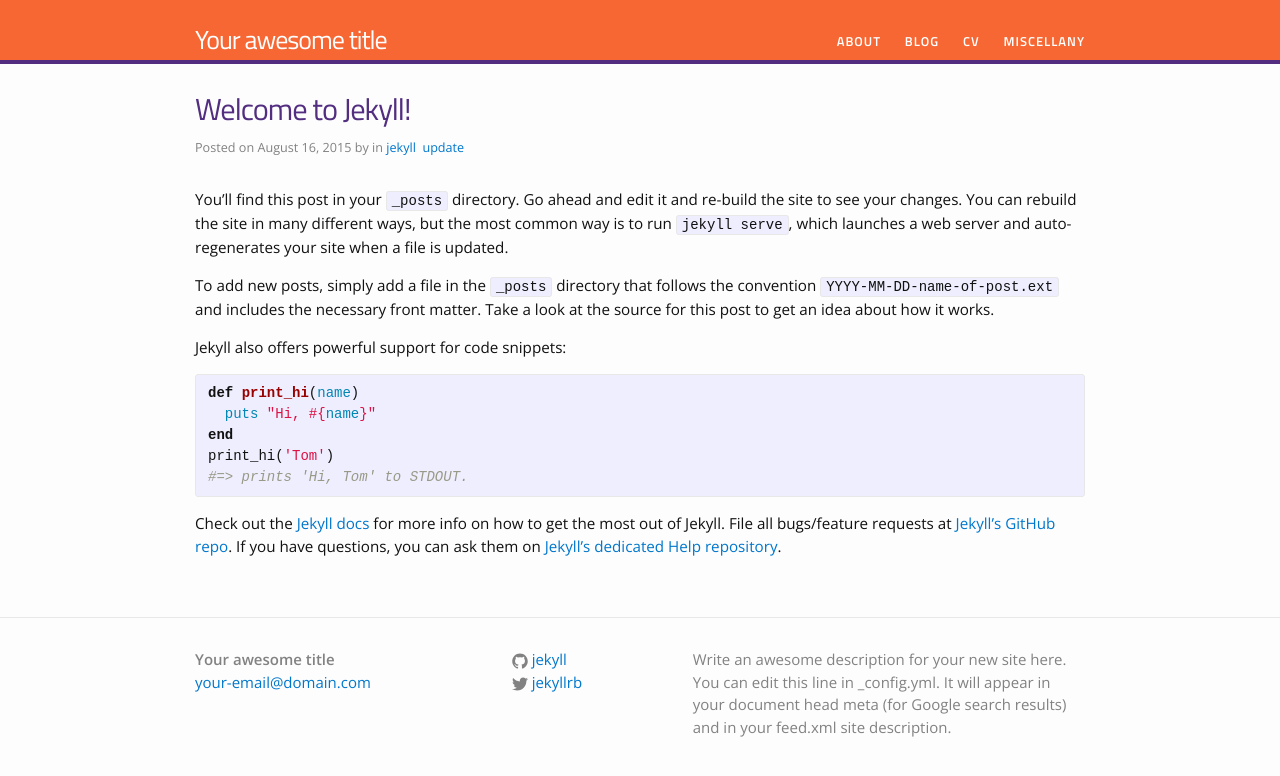
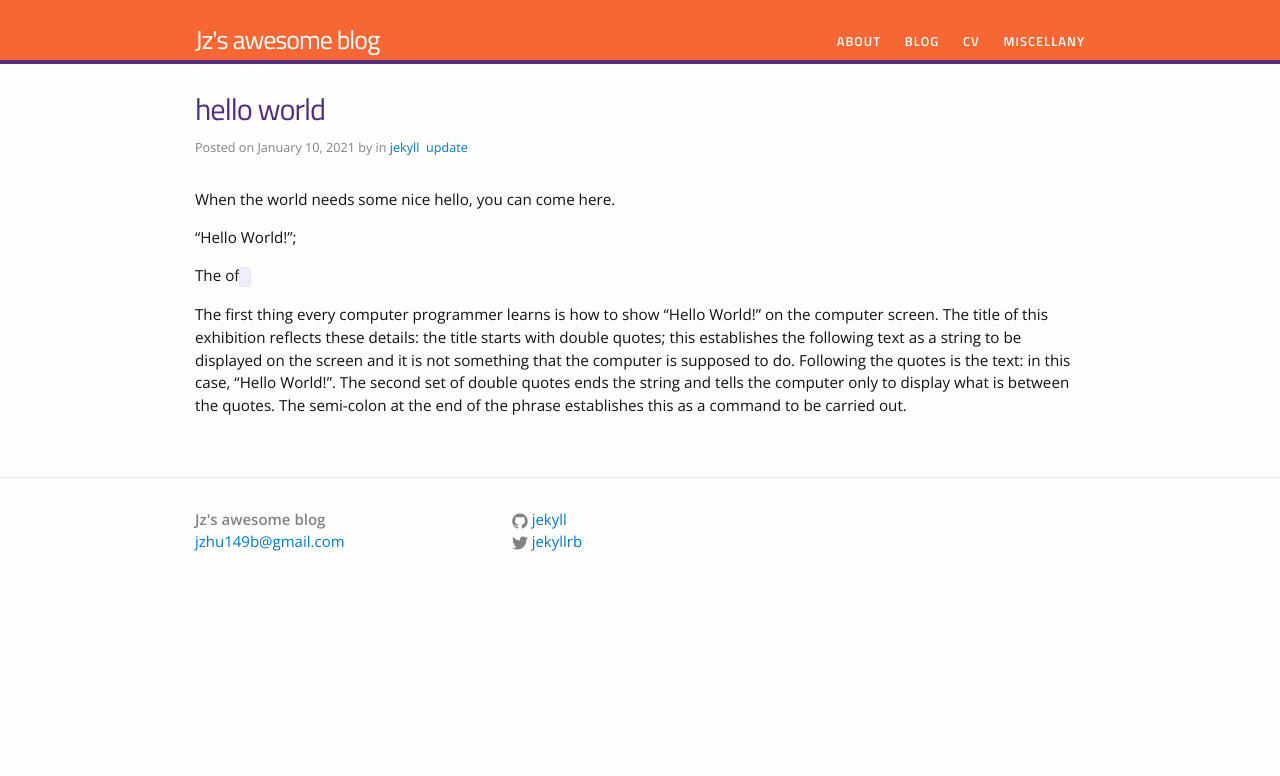
Before and after one commit to Zjtep/Zjtep.github.io, a Jekyll site: the page built from _posts/2015-08-16-welcome-to-jekyll.markdown, in a window 1280 px wide. Shown: the top 776 px of the page. Built offline with Jekyll 4.4.1, drawn with Linux system fonts in a browser that asks for light colours.

Commit message:
updated aabout page

```diff
--- a/_config.yml
+++ b/_config.yml
@@ -1,10 +1,7 @@
 # Site settings
-title: Your awesome title
-email: your-email@domain.com
+title: Jz's awesome blog
+email: jzhu149b@gmail.com
 description: > # this means to ignore newlines until "baseurl:"
-  Write an awesome description for your new site here. You can edit this
-  line in _config.yml. It will appear in your document head meta (for
-  Google search results) and in your feed.xml site description.
 baseurl: "" # the subpath of your site, e.g. /blog/
 url: "http://yourdomain.com" # the base hostname & protocol for your site
 twitter_username: jekyllrb
@@ -15,7 +12,7 @@
 
 # Other options
 permalink: blog/:year/:month/:title
-job.title: "Assistant Professor"
+job.title: "Assistant Slacker"
 excerpt_separator: "<!--more-->"
 
 # SEO stuff
--- a/_posts/2015-08-16-welcome-to-jekyll.markdown
+++ b/_posts/2015-08-16-welcome-to-jekyll.markdown
@@ -1,25 +1,13 @@
 ---
 layout: post
-title:  "Welcome to Jekyll!"
-date:   2015-08-16 15:36:27
+title:  "hello world"
+date:   2021-01-10 15:36:27
 categories: jekyll update
 ---
-You’ll find this post in your `_posts` directory. Go ahead and edit it and re-build the site to see your changes. You can rebuild the site in many different ways, but the most common way is to run `jekyll serve`, which launches a web server and auto-regenerates your site when a file is updated.
+When the world needs some nice hello, you can come here.
 
-To add new posts, simply add a file in the `_posts` directory that follows the convention `YYYY-MM-DD-name-of-post.ext` and includes the necessary front matter. Take a look at the source for this post to get an idea about how it works.
+"Hello World!";
 
-Jekyll also offers powerful support for code snippets:
+The <Art/> of <Code/>
 
-{% highlight ruby %}
-def print_hi(name)
-  puts "Hi, #{name}"
-end
-print_hi('Tom')
-#=> prints 'Hi, Tom' to STDOUT.
-{% endhighlight %}
-
-Check out the [Jekyll docs][jekyll] for more info on how to get the most out of Jekyll. File all bugs/feature requests at [Jekyll’s GitHub repo][jekyll-gh]. If you have questions, you can ask them on [Jekyll’s dedicated Help repository][jekyll-help].
-
-[jekyll]:      http://jekyllrb.com
-[jekyll-gh]:   https://github.com/jekyll/jekyll
-[jekyll-help]: https://github.com/jekyll/jekyll-help
+The first thing every computer programmer learns is how to show "Hello World!" on the computer screen. The title of this exhibition reflects these details: the title starts with double quotes; this establishes the following text as a string to be displayed on the screen and it is not something that the computer is supposed to do. Following the quotes is the text: in this case, "Hello World!". The second set of double quotes ends the string and tells the computer only to display what is between the quotes. The semi-colon at the end of the phrase establishes this as a command to be carried out.
```
Also changed, not shown: _posts/2021-01-10-jz's first post.markdown (added, +25 -0 lines), about.md (+2 -2 lines), images/johnny.png (added).
